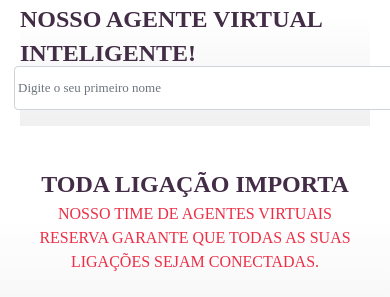
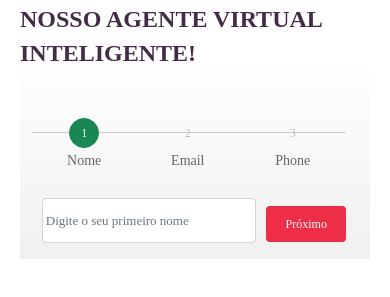
Before and after one commit to brcaua/teste-landing-page, a React (Create React App) app: page / in a window 390 px wide. Shown: the part 771-1068 px from the top of the page. Built offline with nearby package versions, Linux system fonts and the light colour scheme; a web font is replaced by a local one.

Commit message:
fix form

```diff
--- a/src/App.css
+++ b/src/App.css
@@ -119,7 +119,7 @@ a:focus {
   /* font-size: 6em; */
   /* font-weight: 100!important; */
   /* color: #ed2e46; */
-  align-items:flex-start;
+  align-items: flex-start;
   margin-top: 180px;
   margin-bottom: 140px;
   z-index: 999;
@@ -204,7 +204,7 @@ a:focus {
   color: #ed2e46;
   /* margin-top: 20px; */
   line-height: 46px;
-  letter-spacing: .1rem;
+  letter-spacing: 0.1rem;
 }
 .about .description {
   /* padding-top: 0px; */
@@ -245,19 +245,20 @@ a:focus {
 
 .form-call {
   display: block;
+  flex-wrap: wrap;
 }
 .form-call form {
   display: flex;
-    flex-direction: row;
+  flex-wrap: wrap;
 }
 .form-call form input {
-    width: 50rem;
-    height: 3.4em;
+  width: 35vw;
+  height: 3.4rem;
   font-size: 13px;
 }
 .form-call form button {
   padding: 5px 20px;
-    height: 3em;
+  height: 3rem;
   border: none;
   margin-left: 10px;
   margin-top: -10px;
@@ -272,16 +273,6 @@ a:focus {
   padding: 0px;
   height: 0px;
 }
-
-
-
-
-
-
-
-
-
-
 
 /*  END CSS ABOUT */
 
@@ -341,7 +332,6 @@ a:focus {
   font-size: 1em;
   color: #808080;
 }
-
 
 /* START SESSION 6 */
 
@@ -562,7 +552,6 @@ a:focus {
 
 /* END SESSION 9 */
 
-
 /* SESSION FOOTER */
 /* .card-deck,
 .card {
@@ -619,10 +608,28 @@ a:focus {
 .nav-item {
   color: white;
 }
-
-
+@media (max-width: 720px) {
+  .form-call input {
+    width: 55vw !important;
+    margin-left: 30px;
+  }
+  .form-call .tel {
+    width: 65vw !important;
+    margin-left: 30px;
+  }
+  .form-call .call {
+    width: 2rem !important;
+  }
+  .form-call button {
+    width: 5rem;
+    font-size: 12px !important;
+    padding: 0 !important;
+  }
+  .form-call img {
+    width: 40px;
+  }
+}
 /* Responsive CSS */
-
 @media (max-width: 768px) {
   .navbar {
     /* padding: 2px 15px; */
@@ -665,7 +672,7 @@ a:focus {
   }
 
   .info .subtitle {
-    font-size: 1.0em;
+    font-size: 1em;
   }
 
   .info .description {
@@ -709,9 +716,9 @@ a:focus {
     font-size: 1.5em;
   }
 
-    .skill-img img{
-        max-width:70px;
-        max-height:70px;
+  .skill-img img {
+    max-width: 70px;
+    max-height: 70px;
   }
 
   .skill-text .title {
@@ -744,8 +751,8 @@ a:focus {
   }
 
   .because .because-item img {
-        max-width:90px;
-        max-height:90px;
+    max-width: 90px;
+    max-height: 90px;
   }
 
   .because-text .title {
@@ -784,13 +791,13 @@ a:focus {
     font-size: 0.7em;
   }
 
-    .carousel-caption p{
+  .carousel-caption p {
     margin-bottom: 0;
     font-size: 0.8em;
     margin-top: 5px;
   }
 
-      .person img{
+  .person img {
     width: 50px;
   }
 
@@ -812,6 +819,40 @@ a:focus {
 
   .about .form-call a img {
     width: 2rem;
+  }
+
+  .form-call {
+    display: flex;
+    justify-content: center;
+    align-items: center;
+  }
+  .form-call form {
+    display: flex;
+  }
+  .form-call form input {
+    width: 16rem;
+    height: 3.5em;
+    font-size: 13px;
+  }
+  .form-call form button {
+    padding: 5px 20px;
+    height: 3em;
+    border: none;
+    margin-left: 10px;
+    margin-top: -10px;
+    font-size: 14px;
+    background-color: #ed2e46;
+    color: #fff;
+  }
+  .form-call .tel {
+    width: 18rem;
+  }
+  .form-call .call {
+    background-color: #fff;
+    margin-top: -60px;
+    margin-left: 10px;
+    padding: 0px;
+    height: 0px;
   }
 }
 
--- a/src/components/CallForm/style.js
+++ b/src/components/CallForm/style.js
@@ -52,9 +52,9 @@ export const InputStyle = {
   border: "none",
   borderRadius: "16px",
   hover: {
-    boxShadow: "1em #e0004d"
-  }
-}
+    boxShadow: "1em #e0004d",
+  },
+};
 
 export const Label = styled.label`
   display: flex;
--- a/src/components/CallFormv1/index.jsx
+++ b/src/components/CallFormv1/index.jsx
@@ -160,7 +160,7 @@ export default function CallFormv1() {
       <div class="container">
         <div class="stepwizard">
           <div class="stepwizard-row setup-panel">
-            <div class="stepwizard-step col-xs-3">
+            <div class="stepwizard-step col-xs-1">
               <a
                 href="#step-1"
                 type="button"
@@ -169,10 +169,10 @@ export default function CallFormv1() {
                 1
               </a>
               <p>
-                <small>Primeiro nome</small>
+                <small>Nome</small>
               </p>
             </div>
-            <div class="stepwizard-step col-xs-3">
+            <div class="stepwizard-step col-xs-2">
               <a
                 href="#step-2"
                 type="button"
@@ -185,7 +185,7 @@ export default function CallFormv1() {
                 <small>Email</small>
               </p>
             </div>
-            <div class="stepwizard-step col-xs-4">
+            <div class="stepwizard-step col-xs-3">
               <a
                 href="#step-3"
                 type="button"
@@ -256,7 +256,7 @@ export default function CallFormv1() {
                 id="phone"
                 required
                 placeholder="(99)999999999"
-                className="form-control" // alwaysShowMask
+                className="form-control tel" // alwaysShowMask
                 type="tel"
                 onChange={(e) => setPhone(e.target.value)}
                 maskChar=""
--- a/src/components/CallFormv1/style.css
+++ b/src/components/CallFormv1/style.css
@@ -9,21 +9,22 @@
   align-items: center;
   margin-left: -10px;
   border: none;
-    margin-top: -20px;
+  margin-top: 10px;
 }
 .panel-body {
   display: flex;
   align-items: center;
-    margin-left: -20px;
+  margin-left: -10px;
 }
 .stepwizard-step p {
+  margin-top: 0px;
   color: #666;
 }
 .stepwizard-row {
   display: table-row;
 }
 .stepwizard {
-    display: none;
+  display: table;
   width: 90%;
   position: relative;
 }
@@ -34,7 +35,7 @@
 .stepwizard .btn.disabled,
 .stepwizard .btn[disabled],
 .stepwizard fieldset[disabled] .btn {
-    /* opacity: 1 !important; */
+  opacity: 1 !important;
   color: #bbb;
 }
 .stepwizard-row:before {
@@ -42,7 +43,7 @@
   bottom: 0;
   position: absolute;
   content: " ";
-    width: 70%;
+  width: 90%;
   height: 1px;
   background-color: #ccc;
   z-index: 0;
@@ -52,3 +53,37 @@
   text-align: center;
   position: relative;
 }
+.btn-circle {
+  width: 30px;
+  height: 30px;
+  text-align: center;
+  padding: 6px 0;
+  font-size: 12px;
+  line-height: 1.428571429;
+  border-radius: 15px;
+}
+
+@media (max-width: 720px) {
+  form {
+    margin-top: 2rem;
+    display: flex;
+  }
+  .stepwizard-row {
+    display: table-row;
+  }
+  .stepwizard {
+    display: table;
+    width: 100%;
+    position: relative;
+  }
+  .stepwizard-row:before {
+    top: 14px;
+    bottom: 0;
+    position: absolute;
+    content: " ";
+    width: 100%;
+    height: 1px;
+    background-color: #ccc;
+    z-index: 0;
+  }
+}
```
Also changed, not shown: src/App.jsx (+106 -62 lines), src/components/CallForm/index.jsx (+21 -17 lines). Lines whose indentation alone changed are shown as unchanged.
